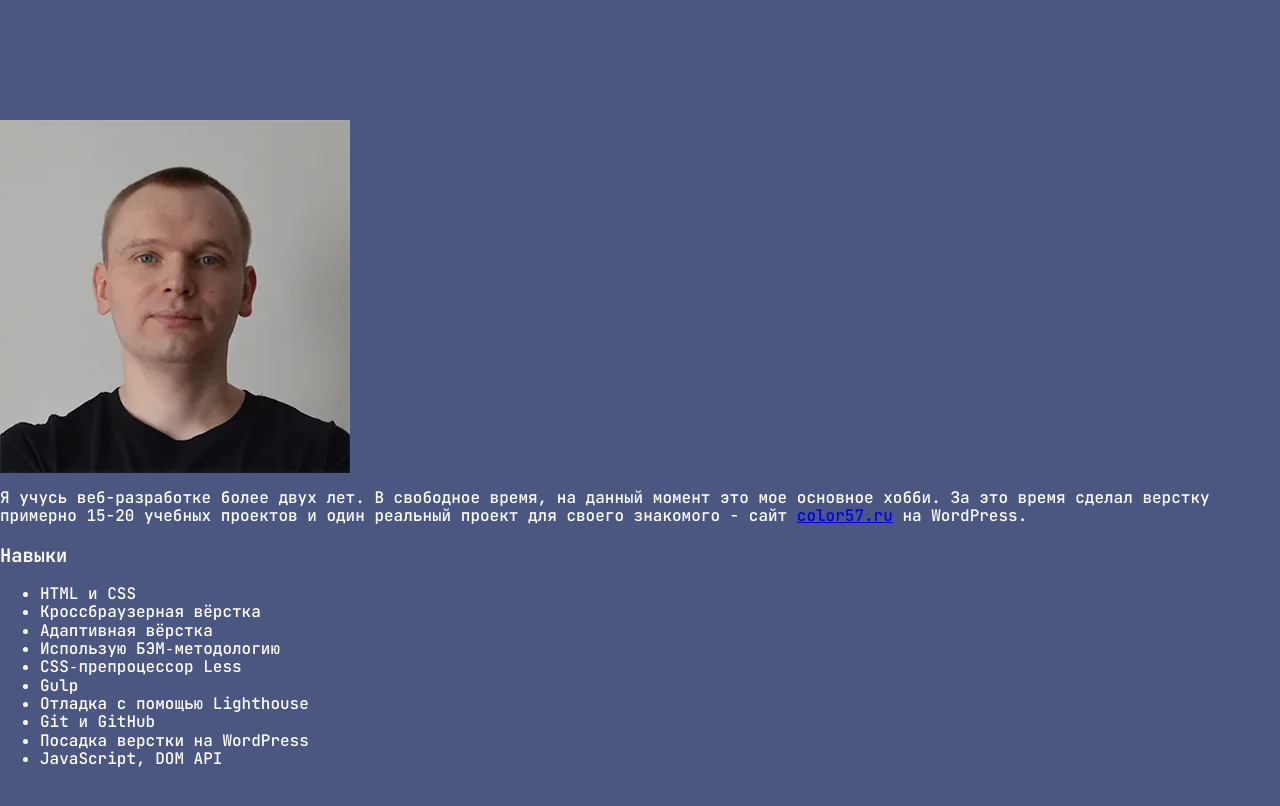
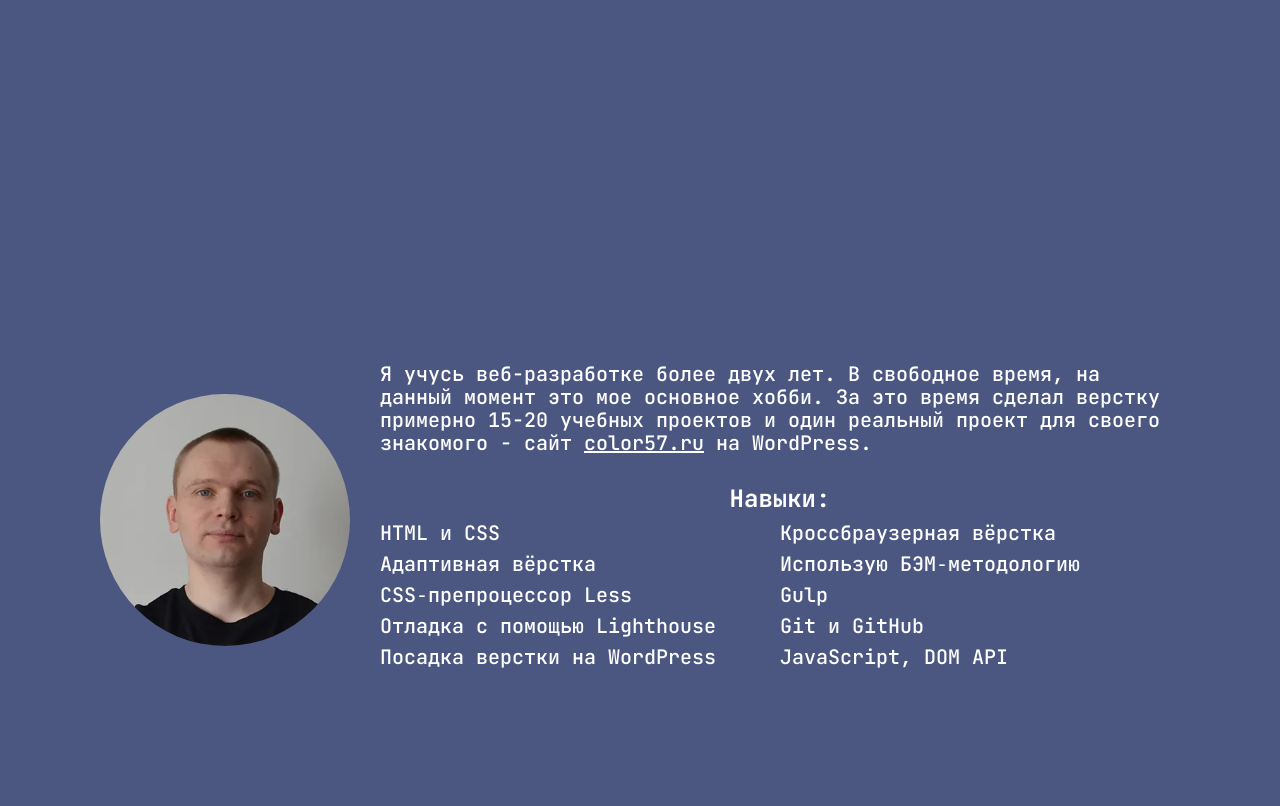
Before and after one commit to Kozheletov/Porto, a plain HTML site: page index.html in a window 1280 px wide. Shown: the part 680-1486 px from the top of the page. Drawn offline with Linux system fonts and the light colour scheme.

Commit message:
add styles for section about

```diff
--- a/index.html
+++ b/index.html
@@ -117,9 +117,11 @@
             <p class="about__description">
               Я учусь веб-разработке более двух лет. В свободное время, на данный момент это мое основное
               хобби. За это время сделал верстку примерно 15-20 учебных проектов и один реальный проект для
-              своего знакомого - сайт <a href="https://color57.ru">color57.ru</a> на WordPress.
+              своего знакомого - сайт
+              <a class="about__link" href="https://color57.ru" rel="noreferrer" target="_blank">color57.ru</a>
+              на WordPress.
             </p>
-            <h3 class="about__slills">Навыки</h3>
+            <h3 class="about__skills-title">Навыки:</h3>
             <ul class="about__list">
               <li class="about__item">HTML и CSS</li>
               <li class="about__item">Кроссбраузерная вёрстка</li>
--- a/styles.css
+++ b/styles.css
@@ -2,6 +2,7 @@
   --main-bg-color: #4b5781;
   --main-text-color: #fff;
   --menu-bg-color: #394058;
+  --middle-text-size: 20px;
   box-sizing: border-box;
 }
 
@@ -142,7 +143,7 @@ body {
 
 @media (min-width: 700px) {
   .header__description {
-    font-size: 20px;
+    font-size: var(--middle-text-size);
   }
 }
 
@@ -249,8 +250,25 @@ body {
   }
 }
 
+.main {
+  max-width: 1140px;
+  margin: 0 auto;
+  padding: 0 10px;
+}
+
 .about {
   min-height: 100vh;
+  padding: 10px 0;
+  display: flex;
+  justify-content: center;
+  align-items: center;
+}
+
+.about__img-wrapper {
+  max-width: 250px;
+  border-radius: 50%;
+  overflow: hidden;
+  margin: 0 auto;
 }
 
 .about__img {
@@ -258,8 +276,72 @@ body {
   max-width: 100%;
 }
 
+.about__grid {
+  display: grid;
+  gap: 30px;
+}
+
+.about__description {
+  max-width: 800px;
+  margin: 0 auto;
+}
+
 .hide {
   top: -800px;
+}
+
+.about__link {
+  color: var(--main-text-color);
+  font-size: 20px;
+}
+
+.about__skills-title {
+  margin-bottom: 10px;
+  text-align: center;
+}
+
+.about__list {
+  margin: 0 auto;
+  display: grid;
+  justify-content: center;
+}
+
+.about__item:not(:last-child) {
+  margin-bottom: 8px;
+}
+
+@media (min-width: 700px) {
+  .about__description {
+    font-size: var(--middle-text-size);
+  }
+
+  .about__list {
+    max-width: 800px;
+    padding-left: 0;
+    list-style: none;
+    grid-template-columns: repeat(2, 1fr);
+    font-size: 18px;
+  }
+
+  .about__skills-title {
+    font-size: 22px;
+  }
+}
+
+@media (min-width: 1140px) {
+  .about__grid {
+    grid-template-columns: auto 1fr;
+    align-items: center;
+  }
+
+  .about__skills-title {
+    margin-top: 30px;
+    font-size: 24px;
+  }
+
+  .about__list {
+    font-size: var(--middle-text-size);
+  }
 }
 
 .show {
```
